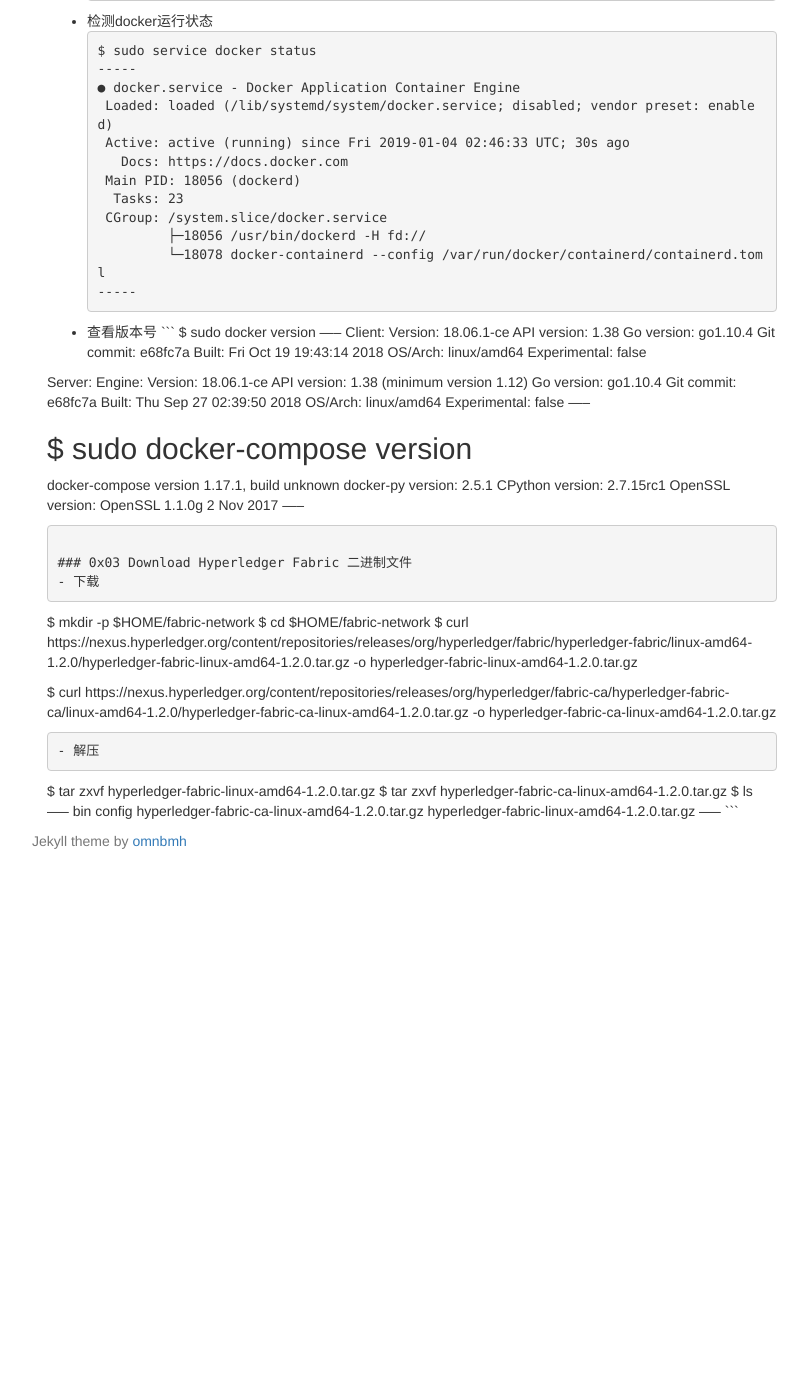
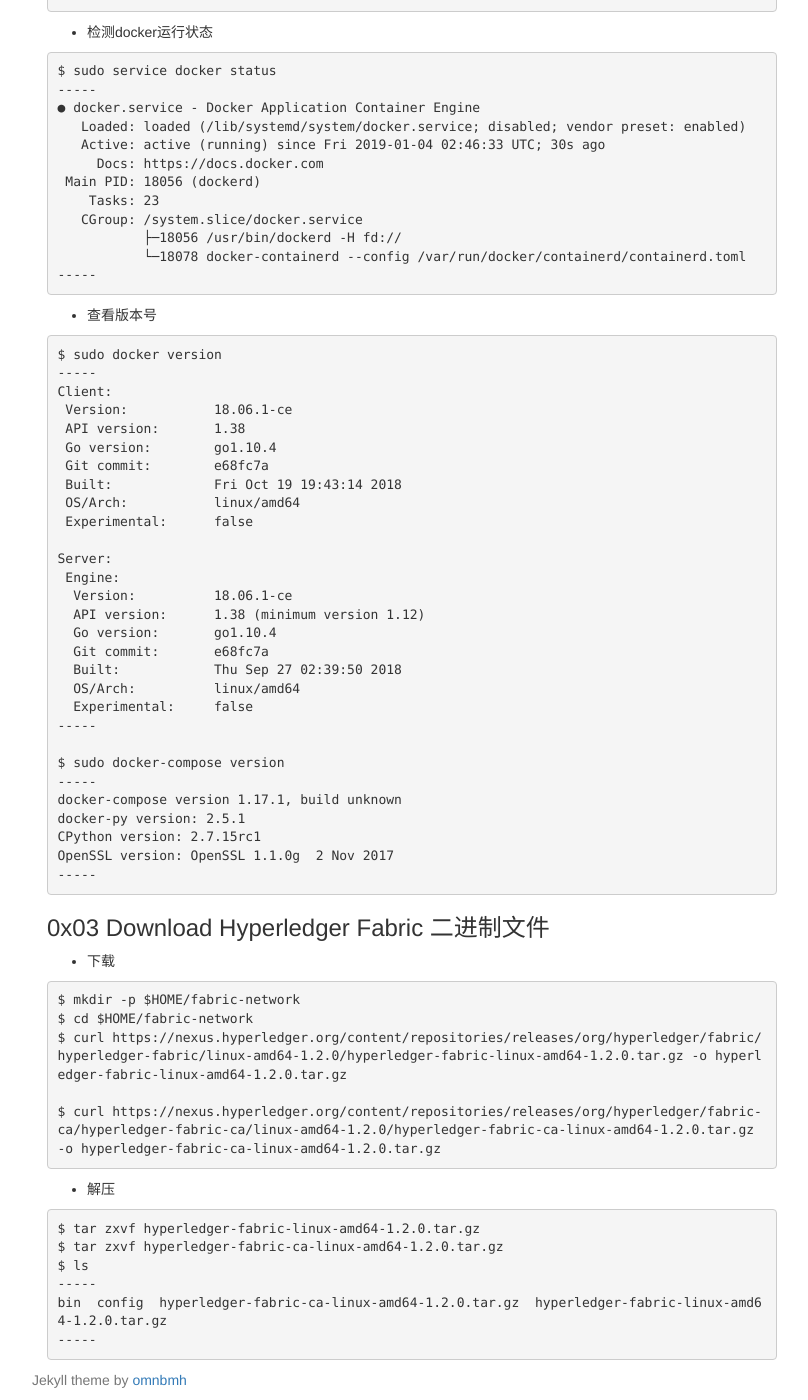
Before and after one commit to omnbmh/omnbmh.github.io, a Jekyll site: the page built from _posts/2019-01-01-hyperledger-fabric-env.md, in a window 1280 px wide and 1400 px high, scrolled down 501 px. Shown: the whole window, without its empty margins (38-846 px from the left). Built offline with Jekyll 4.4.1, drawn with Linux system fonts in a browser that asks for light colours; before the commit the page ends 1362 px from its top, so only the background shows below that; some of the changed lines change nothing that is shown; some of the changed text lies outside the part shown.

Commit message:
update 2019-01-09

````diff
--- a/_posts/2019-01-01-hyperledger-fabric-env.md
+++ b/_posts/2019-01-01-hyperledger-fabric-env.md
@@ -7,7 +7,10 @@
 baseline:
 ---
 
-# Hyperledger Fabric 环境准备（一）
+Hyperledger项目是区块链技术中第一个面向企业应用场景开源分布式账本平台。
+
+官网：https://www.hyperledger.org
+Github：https://github.com/hyperledger
 
 ### 0x01 Env
 - Ubuntu 18.04
@@ -16,11 +19,14 @@
 
 ### 0x02 Install Docker && Docker-Compose
 - 执行下面的命令
+
 ```
 $ sudo apt update
 $ sudo apt install docker.io docker-compose
 ```
+
 - 检测docker运行状态
+
 ```
 $ sudo service docker status
 -----
@@ -35,7 +41,9 @@
            └─18078 docker-containerd --config /var/run/docker/containerd/containerd.toml
 -----
 ```
+
 - 查看版本号
+
 ```
 $ sudo docker version
 -----
@@ -70,6 +78,7 @@
 
 ### 0x03 Download Hyperledger Fabric 二进制文件
 - 下载
+
 ```
 $ mkdir -p $HOME/fabric-network
 $ cd $HOME/fabric-network
@@ -77,7 +86,9 @@
 
 $ curl https://nexus.hyperledger.org/content/repositories/releases/org/hyperledger/fabric-ca/hyperledger-fabric-ca/linux-amd64-1.2.0/hyperledger-fabric-ca-linux-amd64-1.2.0.tar.gz -o hyperledger-fabric-ca-linux-amd64-1.2.0.tar.gz
 ```
+
 - 解压
+
 ```
 $ tar zxvf hyperledger-fabric-linux-amd64-1.2.0.tar.gz
 $ tar zxvf hyperledger-fabric-ca-linux-amd64-1.2.0.tar.gz
````
